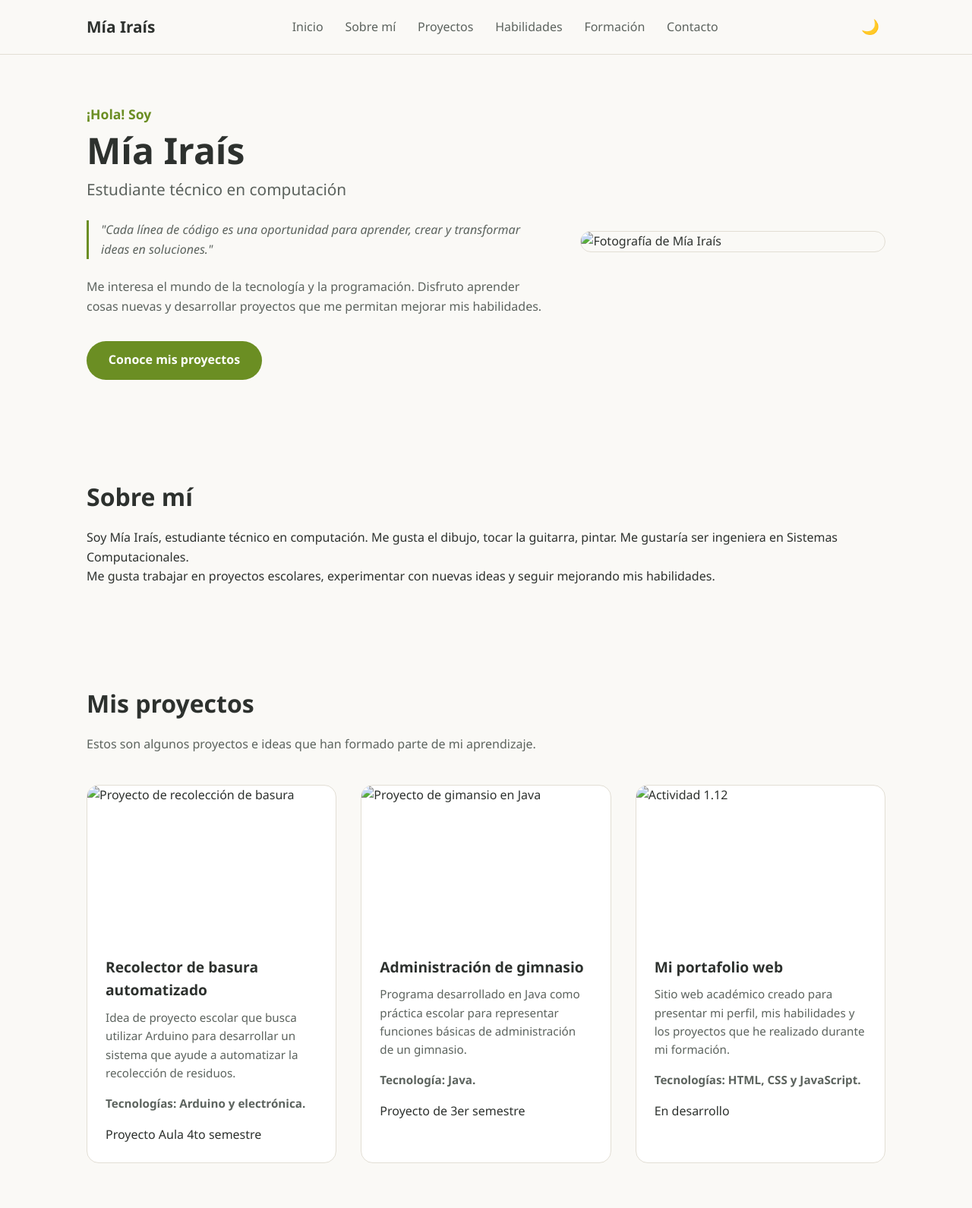
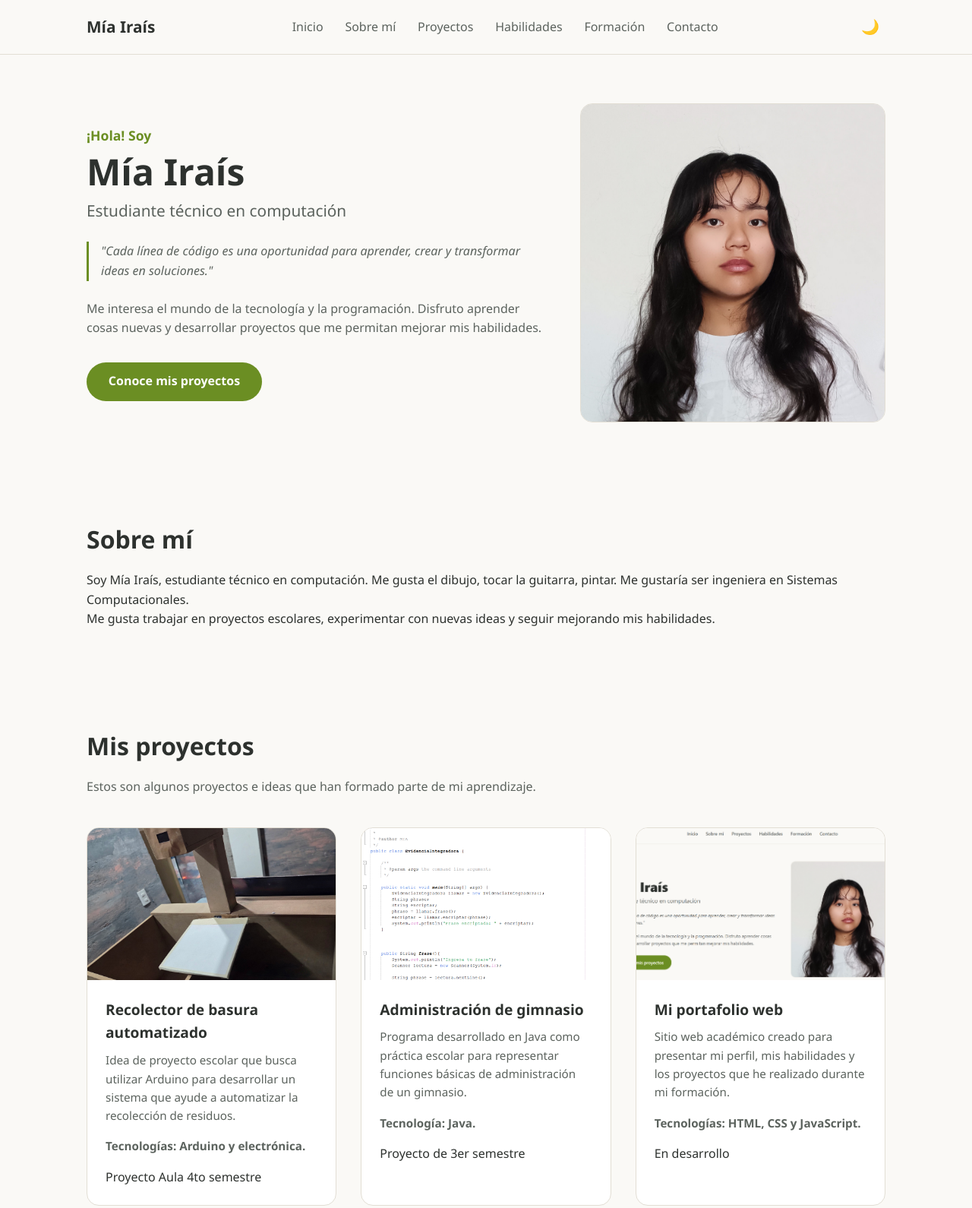
Before and after one commit to miraislonu10-rgb/actividad-1.12, a plain HTML site: page index.html in a window 1280 px wide. Shown: the top 1590 px of the page at 76% size. Drawn offline with Linux system fonts and the light colour scheme; files that its build step writes are made by us from their sources.

Commit message:
Update index.html

```diff
--- a/index.html
+++ b/index.html
@@ -6,8 +6,8 @@
     <meta name="viewport" content="width=device-width, initial-scale=1.0">
     <meta name="description" content="Portafolio profesional de Mía Iraís, estudiante técnico en computación.">
     <title>Portafolio | Mía Iraís</title>
-    <link rel="stylesheet" href="css/estilos.css">
-    <script src="js/main.js" defer></script>
+    <link rel="stylesheet" href="estilos.css">
+    <script src="main.js" defer></script>
 </head>
 
 <body>
@@ -68,7 +68,7 @@
 
             <div class="presentacion-imagen">
 
-                <img src="images/mia.jpg" alt="Fotografía de Mía Iraís">
+                <img src="mia.jpg" alt="Fotografía de Mía Iraís">
             </div>
         </section>
 
@@ -100,7 +100,7 @@
             <div class="contenedor-proyectos">
 
                 <article class="tarjeta-proyecto">
-                    <img src="images/proyecto.jpg"
+                    <img src="proyecto.jpg"
                          alt="Proyecto de recolección de basura">
 
                     <div class="proyecto-contenido">
@@ -123,7 +123,7 @@
                 </article>
 
                 <article class="tarjeta-proyecto">
-                    <img src="images/java.png"
+                    <img src="java.png"
                          alt="Proyecto de gimansio en Java">
 
                     <div class="proyecto-contenido">
@@ -146,7 +146,7 @@
                 </article>
 
                 <article class="tarjeta-proyecto">
-                    <img src="images/pagina.png"
+                    <img src="pagina.png"
                          alt="Actividad 1.12">
 
                     <div class="proyecto-contenido">
```
